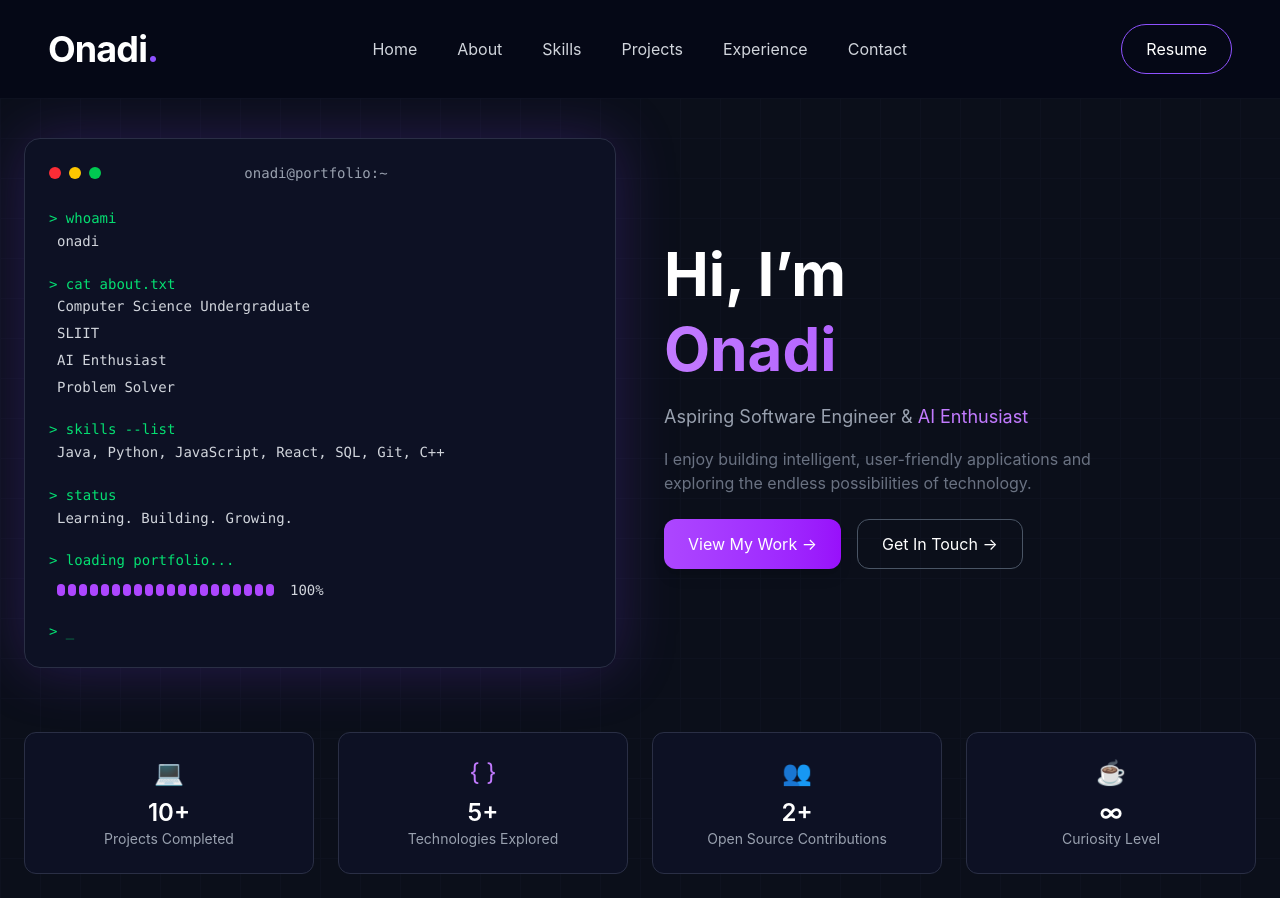
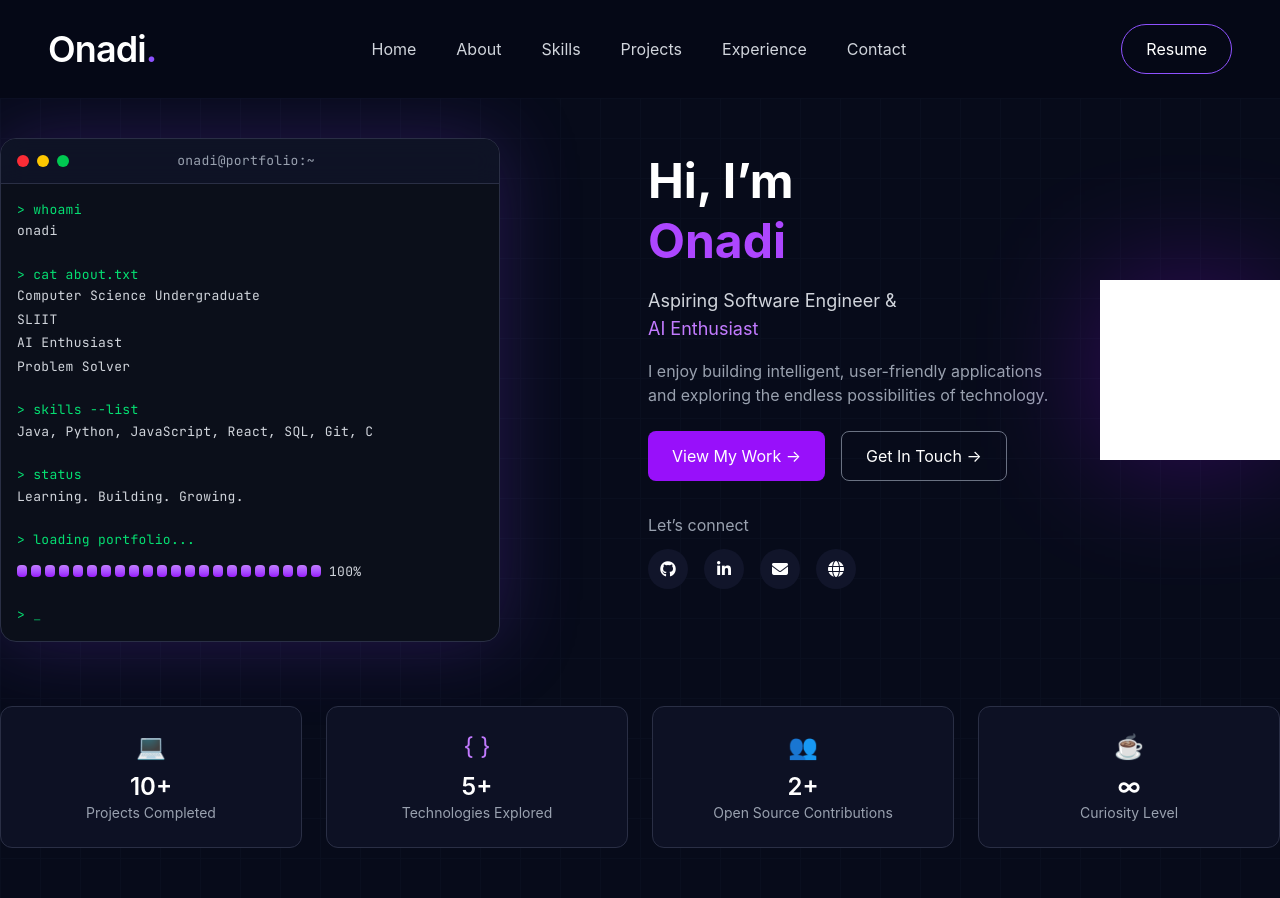
Before and after one commit to IT25104032/Onadi-Developer-Portfolio, a React (Vite) app: page / in a window 1280 px wide. Built offline with nearby package versions, Linux system fonts and the light colour scheme.

Commit message:
Update to hero section

```diff
--- a/index.html
+++ b/index.html
@@ -3,6 +3,10 @@
   <head>
     <meta charset="UTF-8" />
     <link rel="icon" type="image/svg+xml" href="/favicon.svg" />
+    <link rel="preconnect" href="https://fonts.googleapis.com">
+    <link rel="preconnect" href="https://fonts.gstatic.com" crossorigin>
+    <link href="https://fonts.googleapis.com/css2?family=JetBrains+Mono:ital,wght@0,100..800;1,100..800&display=swap" rel="stylesheet">
+    <link rel="stylesheet" href="https://cdnjs.cloudflare.com/ajax/libs/font-awesome/6.5.0/css/all.min.css"/>
     <meta name="viewport" content="width=device-width, initial-scale=1.0" />
     <title>onadi-developer-portfolio</title>
   </head>
--- a/src/components/Hero.jsx
+++ b/src/components/Hero.jsx
@@ -1,6 +1,7 @@
 function Hero() {
   return (
-    <section className="relative min-h-screen px-6 pt-10 bg-[#0B0F1A] overflow-hidden flex items-start">
+
+    <section className="relative min-h-screen bg-[#070B1A] text-white overflow-hidden">
 
       {/* GRID BACKGROUND */}
       <div className="absolute inset-0 bg-[linear-gradient(to_right,#1a1f35_1px,transparent_1px),linear-gradient(to_bottom,#1a1f35_1px,transparent_1px)] bg-[size:40px_40px] opacity-20"></div>
@@ -8,37 +9,38 @@ function Hero() {
       <div className="max-w-7xl mx-auto w-full relative z-10">
 
         {/* HERO GRID */}
-        <div className="grid md:grid-cols-2 gap-12 items-center">
+        <div className="grid md:grid-cols-2 gap-4 items-center">
 
           {/* LEFT - TERMINAL */}
-          <div className="bg-[#0D1124] border border-[#2A2F45] rounded-2xl p-6 w-full shadow-[0_0_60px_rgba(124,58,237,0.25)]">
+          <div className="mt-10 bg-[#0B0F1A] border border-[#2A2F45] rounded-2xl w-full max-w-[500px] overflow-hidden terminal-glow">
 
             {/* TOP BAR */}
-            <div className="flex justify-between items-center mb-6">
+            <div className="flex items-center justify-between px-4 py-3 bg-[#0F1428]/80 backdrop-blur-md border-b border-[#2A2F45]">
+
               <div className="flex gap-2">
                 <span className="w-3 h-3 bg-red-500 rounded-full"></span>
                 <span className="w-3 h-3 bg-yellow-400 rounded-full"></span>
                 <span className="w-3 h-3 bg-green-500 rounded-full"></span>
               </div>
 
-              <p className="text-gray-400 text-sm font-mono">
+              <p className="text-gray-400 text-sm terminal-font">
                 onadi@portfolio:~
               </p>
 
               <div className="w-[60px]"></div>
             </div>
 
-            {/* TERMINAL CONTENT */}
-            <div className="font-mono text-sm leading-relaxed space-y-5">
+            {/* TERMINAL BODY */}
+            <div className="p-4 terminal-font text-sm space-y-6">
 
               <div>
                 <p className="text-green-400">&gt; whoami</p>
-                <p className="text-gray-300 ml-2">onadi</p>
+                <p className="text-gray-300 mt-0.5">onadi</p>
               </div>
 
               <div>
                 <p className="text-green-400">&gt; cat about.txt</p>
-                <div className="text-gray-300 ml-2 space-y-1">
+                <div className="text-gray-300 mt-0.5 space-y-1">
                   <p>Computer Science Undergraduate</p>
                   <p>SLIIT</p>
                   <p>AI Enthusiast</p>
@@ -48,14 +50,14 @@ function Hero() {
 
               <div>
                 <p className="text-green-400">&gt; skills --list</p>
-                <p className="text-gray-300 ml-2">
-                  Java, Python, JavaScript, React, SQL, Git, C++
+                <p className="text-gray-300 mt-0.5">
+                  Java, Python, JavaScript, React, SQL, Git, C
                 </p>
               </div>
 
               <div>
                 <p className="text-green-400">&gt; status</p>
-                <p className="text-gray-300 ml-2">
+                <p className="text-gray-300 mt-0.5">
                   Learning. Building. Growing.
                 </p>
               </div>
@@ -63,16 +65,17 @@ function Hero() {
               <div>
                 <p className="text-green-400">&gt; loading portfolio...</p>
 
-                <div className="flex items-center gap-2 ml-2 mt-2">
-                  <div className="flex gap-[3px]">
-                    {Array.from({ length: 20 }).map((_, i) => (
+                <div className="flex items-center gap-2 mt-3">
+                  <div className="flex gap-[4px]">
+                    {Array.from({ length: 22 }).map((_, i) => (
                       <span
                         key={i}
-                        className="w-2 h-3 bg-purple-500 rounded-sm"
+                        className="w-[10px] h-[12px] bg-gradient-to-b from-purple-400 to-purple-600 rounded-sm"
                       ></span>
                     ))}
                   </div>
-                  <span className="text-gray-300 text-sm ml-2">100%</span>
+
+                  <span className="text-gray-300">100%</span>
                 </div>
               </div>
 
@@ -83,33 +86,75 @@ function Hero() {
             </div>
           </div>
 
-          {/* RIGHT SIDE */}
-          <div className="text-white">
+          {/* ✅ RIGHT SIDE (REPLACED YOUR OLD GIF DIV) */}
+          <div className="flex items-center justify-between gap-10">
 
-            <h1 className="text-5xl md:text-6xl font-bold leading-tight">
-              Hi, I’m
-              <span className="block text-transparent bg-clip-text bg-gradient-to-r from-purple-400 to-purple-600">
-                Onadi
-              </span>
+            {/* TEXT */}
+            <div className="max-w-[500px]">
+
+              <h1 className="text-5xl font-bold leading-tight">
+                Hi, I’m <br />
+                <span className="text-purple-500">Onadi</span>
               </h1>
 
-            <p className="mt-4 text-gray-400 text-lg">
-              Aspiring Software Engineer &{" "}
+              <p className="mt-4 text-lg text-gray-300">
+                Aspiring Software Engineer & <br />
                 <span className="text-purple-400">AI Enthusiast</span>
               </p>
 
-            <p className="mt-4 text-gray-500 max-w-md">
+              <p className="mt-4 text-gray-400">
                 I enjoy building intelligent, user-friendly applications and exploring the endless possibilities of technology.
               </p>
 
+              {/* BUTTONS */}
               <div className="mt-6 flex gap-4">
-              <button className="px-6 py-3 bg-gradient-to-r from-purple-500 to-purple-600 rounded-xl text-white shadow-lg hover:scale-105 transition">
+                <button className="bg-purple-600 px-6 py-3 rounded-lg hover:bg-purple-700 transition">
                   View My Work →
                 </button>
 
-              <button className="px-6 py-3 border border-gray-600 rounded-xl text-white hover:bg-white/10 transition">
+                <button className="border border-gray-500 px-6 py-3 rounded-lg hover:bg-white/10 transition">
                   Get In Touch →
                 </button>
+              </div>
+
+              {/* LET'S CONNECT */}
+              <div className="mt-8">
+                <p className="text-gray-400 mb-3">Let’s connect</p>
+
+                <div className="flex gap-4">
+
+                  <div className="w-10 h-10 flex items-center justify-center rounded-full bg-[#11152a] hover:bg-purple-600 transition">
+                    <i className="fab fa-github text-white"></i>
+                  </div>
+
+                  <div className="w-10 h-10 flex items-center justify-center rounded-full bg-[#11152a] hover:bg-purple-600 transition">
+                    <i className="fab fa-linkedin-in text-white"></i>
+                  </div>
+
+                  <div className="w-10 h-10 flex items-center justify-center rounded-full bg-[#11152a] hover:bg-purple-600 transition">
+                    <i className="fas fa-envelope text-white"></i>
+                  </div>
+
+                  <div className="w-10 h-10 flex items-center justify-center rounded-full bg-[#11152a] hover:bg-purple-600 transition">
+                    <i className="fas fa-globe text-white"></i>
+                  </div>
+
+                </div>
+              </div>
+
+            </div>
+
+            {/* GIF */}
+            <div className="relative hidden md:block">
+
+              <div className="absolute inset-0 bg-purple-600 blur-3xl opacity-30"></div>
+
+              <img
+                src="dev.gif"
+                alt="profile"
+                className="relative w-[350px]"
+              />
+
             </div>
 
           </div>
--- a/src/components/Navbar.jsx
+++ b/src/components/Navbar.jsx
@@ -2,7 +2,7 @@ function Navbar() {
   return (
     <nav className="w-full flex justify-between items-center px-12 py-6">
       {/* Logo */}
-      <h1 className="text-4xl font-bold text-white tracking-tight">
+      <h1 className="text-4xl font-semibold text-white tracking-tight">
         Onadi<span className="text-violet-500">.</span>
       </h1>
 
--- a/src/index.css
+++ b/src/index.css
@@ -1 +1,16 @@
 @import "tailwindcss";
+
+
+
+/* TERMINAL FONT */
+.terminal-font {
+  font-family: 'JetBrains Mono', monospace;
+  font-size: 13px;
+  line-height: 1.5;   /* 🔥 reduced */
+  letter-spacing: 0.3px;
+}
+
+/* TERMINAL GLOW */
+.terminal-glow {
+  box-shadow: 0 0 80px rgba(124, 58, 237, 0.25);
+}
```
Also changed, not shown: dev.gif (added), ona-image.png (added). Lines whose indentation alone changed are shown as unchanged.
